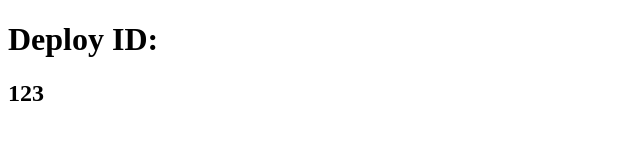
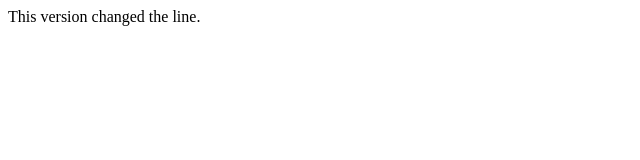
Before and after one commit to scalops/public-test-repository, a plain HTML site: page index.html in a window 1280 px wide. Shown: the whole page, without its empty margins (0-640 px from the left). Drawn offline with Linux system fonts and the light colour scheme.

Commit message:
Fixed deployment id
This commit has a nice message 🙌

```diff
--- a/index.html
+++ b/index.html
@@ -7,7 +7,6 @@
   <title>zapdep test</title>
 </head>
 <body>
-  <h1>Deploy ID:</h1>
-  <h2>123</h2>
+  This version changed the line.
 </body>
 </html>
```
